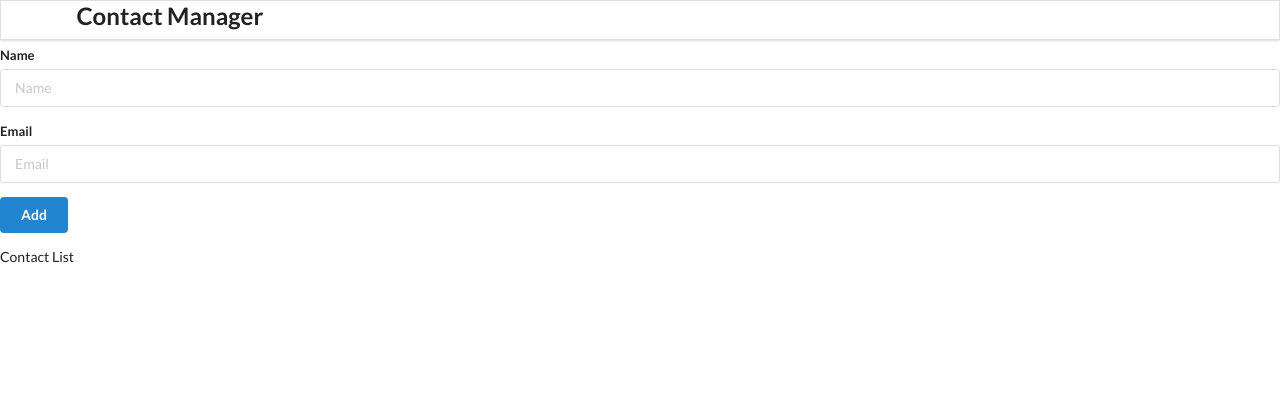
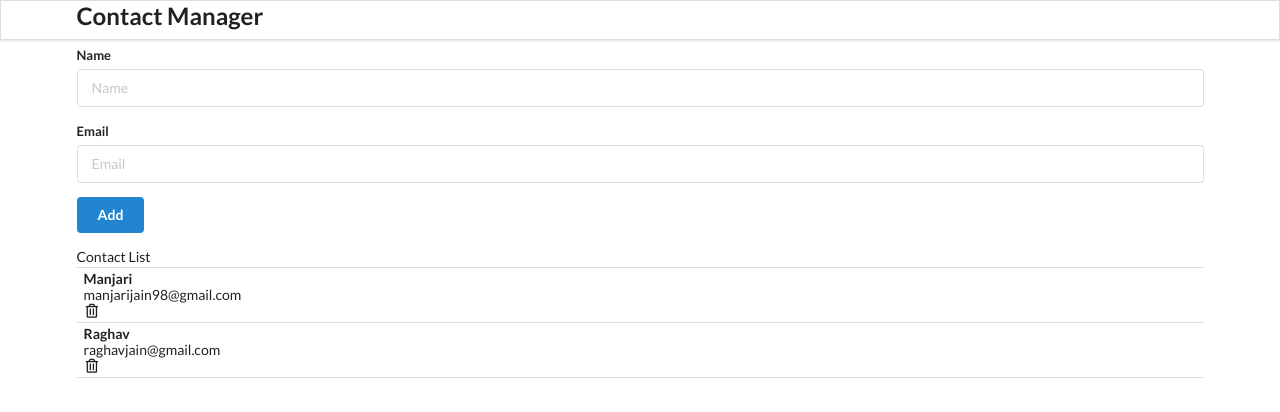
Before and after one commit to JainManjari/ReactContactApp, a React (Create React App) app: page / in a window 1280 px wide. Shown: the top 412 px of the page. Built offline with nearby package versions, Linux system fonts and the light colour scheme.

Commit message:
added contact list

```diff
--- a/src/components/App.js
+++ b/src/components/App.js
@@ -6,11 +6,24 @@ import AddContact from "./AddContact";
 import ContactList from "./ContactList";
 
 function App() {
+
+  const contacts = [
+    {
+      "id":1,
+      name:"Manjari",
+      email:"manjarijain98@gmail.com"
+    },
+    {
+      "id":2,
+      name:"Raghav",
+      email:"raghavjain@gmail.com"
+    }
+  ]
   return (
-    <div>
+    <div className="ui container">
       <Header />
       <AddContact />
-      <ContactList />
+      <ContactList contacts={contacts}/>
     </div>
   );
 }
--- a/src/components/ContactList.js
+++ b/src/components/ContactList.js
@@ -1,11 +1,30 @@
 import React from 'react';
 
 
-const ContactList = () => {
+const ContactList = (props) => {
+    const {contacts} = props;
+    console.log(contacts);
 
+    const contactList = contacts.map((contact)=>{
+        return (
+            <div className="item">
+                <div className='content'>
+                    <div className='header'>
+                        {contact.name}
+                    </div>
+                    <div>
+                        {contact.email}
+                    </div>
+                    <i className='trash alternate outline icon'></i>
+                </div>
+
+            </div>
+        );
+    })
     return (
         <div className='ui celled list'>
             Contact List
+            {contactList}
         </div>
     );
 
```
